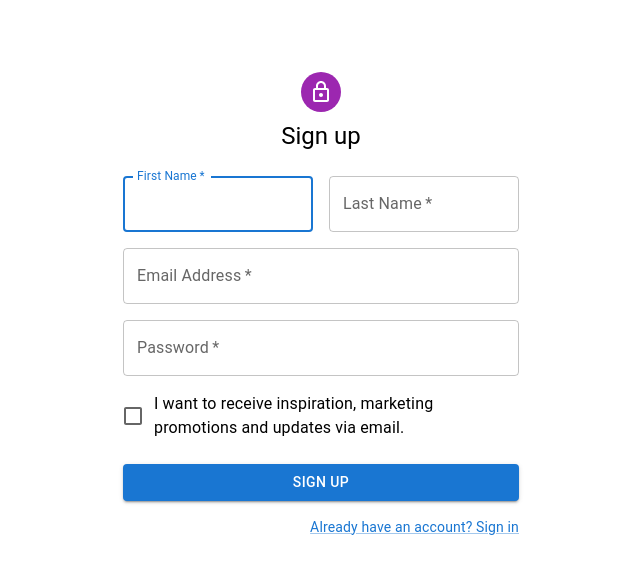
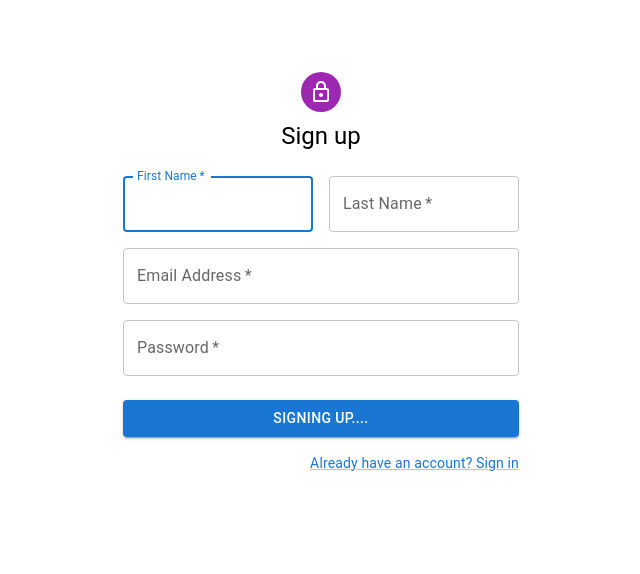
Before and after one commit to Basanta-Kc/3Shop, a React (Vite) app: page /sign-up in a window 1280 px wide. Shown: the top 574 px of the page, without its empty margins (319-959 px from the left). Built offline with nearby package versions, Linux system fonts and the light colour scheme.

Commit message:
add react query

```diff
--- a/src/App.jsx
+++ b/src/App.jsx
@@ -1,14 +1,23 @@
 import { BrowserRouter, Routes, Route, Outlet } from "react-router-dom";
-
+import {
+  useQuery,
+  useMutation,
+  useQueryClient,
+  QueryClient,
+  QueryClientProvider,
+} from "@tanstack/react-query";
 import Home from "./pages/Home";
 import SignIn from "./pages/SignIn";
 import SignUp from "./pages/SignUp";
 
 import DefaultLayout from "./layout/DefaultLayout";
 
+const queryClient = new QueryClient();
+
 function App() {
   return (
     <>
+      <QueryClientProvider client={queryClient}>
         <BrowserRouter>
           <Routes>
             <Route element={<DefaultLayout />}>
@@ -19,6 +28,7 @@ function App() {
             <Route path="*" element={<h2>page not found</h2>} />
           </Routes>
         </BrowserRouter>
+      </QueryClientProvider>
     </>
   );
 }
--- a/src/pages/SignUp.jsx
+++ b/src/pages/SignUp.jsx
@@ -1,25 +1,59 @@
 import Avatar from "@mui/material/Avatar";
 import Button from "@mui/material/Button";
 import TextField from "@mui/material/TextField";
-import FormControlLabel from "@mui/material/FormControlLabel";
-import Checkbox from "@mui/material/Checkbox";
 import Link from "@mui/material/Link";
 import Grid from "@mui/material/Grid";
 import Box from "@mui/material/Box";
 import LockOutlinedIcon from "@mui/icons-material/LockOutlined";
 import Typography from "@mui/material/Typography";
 import Container from "@mui/material/Container";
+import { useForm } from "react-hook-form";
+import { yupResolver } from "@hookform/resolvers/yup";
+import Alert from "@mui/material/Alert";
+import * as yup from "yup";
+import axios from "axios";
+import { useState } from "react";
+import { useMutation } from "@tanstack/react-query";
+
+const schema = yup
+  .object({
+    firstName: yup
+      .string()
+      .min(2, "First Name must be atleast 2 character")
+      .required(),
+    lastName: yup.string().min(2).required(),
+    email: yup.string().email().required(),
+    password: yup.string().min(8).required(),
+  })
+  .required();
 
 export default function SignUp() {
-  const handleSubmit = (event) => {
-    event.preventDefault();
-    const data = new FormData(event.currentTarget);
-    console.log({
-      email: data.get("email"),
-      password: data.get("password"),
+  const {
+    register,
+    handleSubmit,
+    formState: { errors },
+  } = useForm({
+    resolver: yupResolver(schema),
   });
+
+  const mutation = useMutation({
+    mutationFn: (data) => {
+      return axios.post("http://localhost:3000/api/auth/sign-up", data);
+    },
+    onSuccess: (res) => {
+
+    },
+    onError: (error) => {
+      console.log(error);
+    },
+  });
+  // <input value={username} name='username' onChange={(e) => setUsernmae(e.target.value)} />
+
+  const onSubmit = (data) => {
+    mutation.mutate(data);
   };
 
+  console.log(mutation.error);
   return (
     <Container component="main" maxWidth="xs">
       <Box
@@ -39,9 +73,15 @@ export default function SignUp() {
         <Box
           component="form"
           noValidate
-            onSubmit={handleSubmit}
+          onSubmit={handleSubmit(onSubmit)}
           sx={{ mt: 3 }}
         >
+          {mutation.isError && (
+            <Alert severity="error" sx={{ mb: 2 }}>
+              {mutation.error.response.data?.errors?.[0]?.message ??
+                "Something went wrong."}
+            </Alert>
+          )}
           <Grid container spacing={2}>
             <Grid item xs={12} sm={6}>
               <TextField
@@ -52,6 +92,9 @@ export default function SignUp() {
                 id="firstName"
                 label="First Name"
                 autoFocus
+                error={Boolean(errors.firstName)}
+                helperText={errors.firstName?.message}
+                {...register("firstName")}
               />
             </Grid>
             <Grid item xs={12} sm={6}>
@@ -62,6 +105,9 @@ export default function SignUp() {
                 label="Last Name"
                 name="lastName"
                 autoComplete="family-name"
+                error={Boolean(errors.lastName)}
+                helperText={errors.lastName?.message}
+                {...register("lastName")}
               />
             </Grid>
             <Grid item xs={12}>
@@ -72,6 +118,9 @@ export default function SignUp() {
                 label="Email Address"
                 name="email"
                 autoComplete="email"
+                error={Boolean(errors.email)}
+                helperText={errors.email?.message}
+                {...register("email")}
               />
             </Grid>
             <Grid item xs={12}>
@@ -83,14 +132,9 @@ export default function SignUp() {
                 type="password"
                 id="password"
                 autoComplete="new-password"
-                />
-              </Grid>
-              <Grid item xs={12}>
-                <FormControlLabel
-                  control={
-                    <Checkbox value="allowExtraEmails" color="primary" />
-                  }
-                  label="I want to receive inspiration, marketing promotions and updates via email."
+                error={Boolean(errors.password)}
+                helperText={errors.password?.message}
+                {...register("password")}
               />
             </Grid>
           </Grid>
@@ -98,9 +142,10 @@ export default function SignUp() {
             type="submit"
             fullWidth
             variant="contained"
+            disabled={mutation.isLoading}
             sx={{ mt: 3, mb: 2 }}
           >
-              Sign Up
+            Signing up....
           </Button>
           <Grid container justifyContent="flex-end">
             <Grid item>
```
Also changed, not shown: package.json (+6 -1 lines), 1 other file (tests, documents, lock files or other folders). Lines whose indentation alone changed are shown as unchanged.
